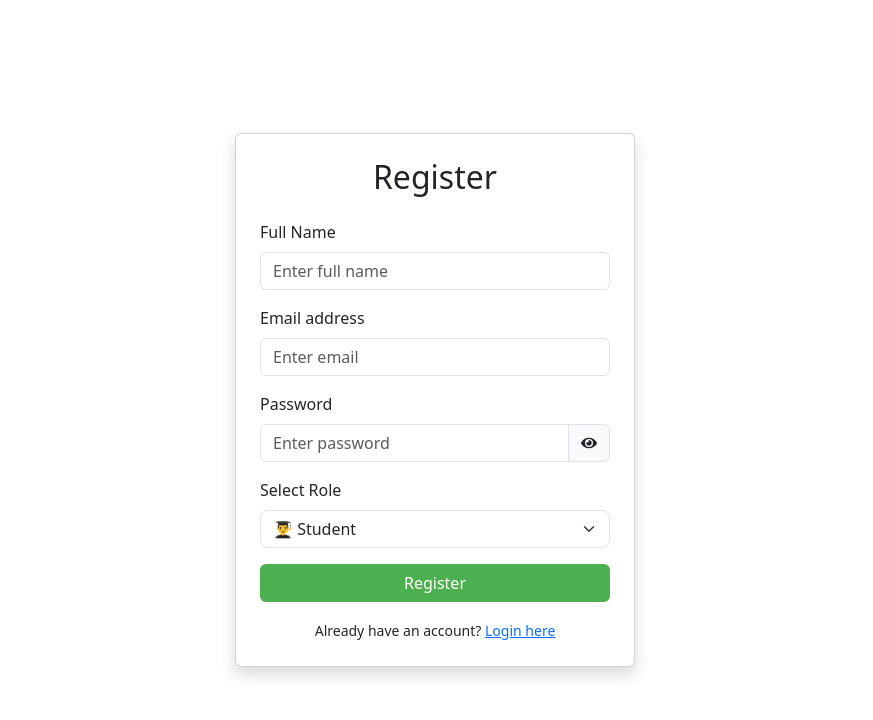
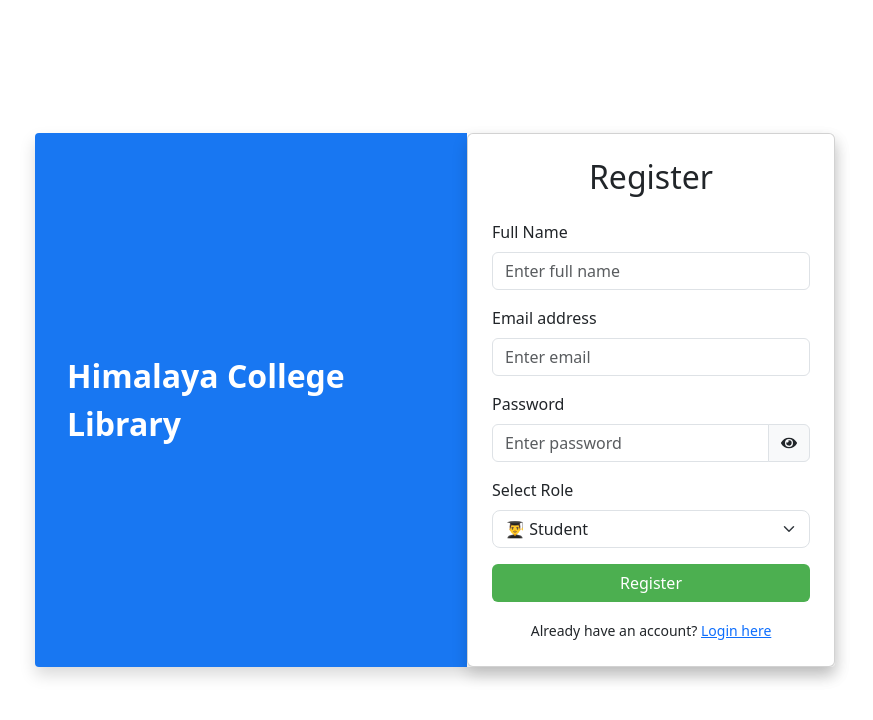
Before and after one commit to chaudharykeshavraj/mern_project, a React (Vite) app in the folder ui/: page /register in a window 1280 px wide. Shown: the top 720 px of the page, without its empty margins (205-1078 px from the left). Built offline with nearby package versions, Linux system fonts and the light colour scheme.

Commit message:
Added name of library in login and register page

```diff
--- a/ui/src/pages/Login.jsx
+++ b/ui/src/pages/Login.jsx
@@ -99,10 +99,13 @@ const Login = () => {
         }
     };
 
-    return (
+    {/* return (
         <div className="container d-flex justify-content-center align-items-center vh-100">
             <ToastContainer position="top-right" />
             <div className="card p-4 shadow" style={{ maxWidth: '400px', width: '100%' }}>
+
+
+
                 <h2 className="mb-4 text-center">Login</h2>
                 <form onSubmit={handleSubmit} noValidate>
                     <div className="mb-3">
@@ -150,7 +153,91 @@ const Login = () => {
                 </div>
             </div>
         </div>
+    ); */}
+
+
+    return (
+    <div className="container d-flex justify-content-center align-items-center vh-100">
+        <ToastContainer position="top-right" />
+        <div
+            className="d-flex shadow"
+            style={{ maxWidth: '800px', width: '100%', borderRadius: '0.25rem' }}
+        >
+            {/* Left side title */}
+            <div
+                style={{
+                    flex: 1,
+                    backgroundColor: '#1877f2',
+                    color: 'white',
+                    display: 'flex',
+                    alignItems: 'center',
+                    justifyContent: 'center',
+                    padding: '2rem',
+                    fontSize: '2rem',
+                    fontWeight: 'bold',
+                    borderTopLeftRadius: '0.25rem',
+                    borderBottomLeftRadius: '0.25rem',
+                    userSelect: 'none',
+                }}
+            >
+                Himalaya College Library
+            </div>
+
+            {/* Right side: your existing login card */}
+            <div style={{ flex: 1 }}>
+                <div className="card p-4 shadow" style={{ maxWidth: '400px', width: '100%' }}>
+                    <h2 className="mb-4 text-center">Login</h2>
+                    <form onSubmit={handleSubmit} noValidate>
+                        <div className="mb-3">
+                            <label htmlFor="email" className="form-label">Email address</label>
+                            <input
+                                id="email"
+                                type="email"
+                                className={`form-control ${emailError ? 'is-invalid' : ''}`}
+                                placeholder="Enter email"
+                                value={email}
+                                onChange={e => handleChange('email', e.target.value)}
+                                onBlur={() => handleBlur('email')}
+                            />
+                            {emailError && <div className="invalid-feedback">{emailError}</div>}
+                        </div>
+
+                        <div className="mb-3 position-relative">
+                            <label htmlFor="password" className="form-label">Password</label>
+                            <div className="input-group">
+                                <input
+                                    id="password"
+                                    type={showPassword ? 'text' : 'password'}
+                                    className={`form-control ${passwordError ? 'is-invalid' : ''}`}
+                                    placeholder="Enter password"
+                                    value={password}
+                                    onChange={e => handleChange('password', e.target.value)}
+                                    onBlur={() => handleBlur('password')}
+                                />
+
+                                <span
+                                    className="input-group-text"
+                                    style={{ cursor: 'pointer' }}
+                                    onClick={() => setShowPassword(!showPassword)}
+                                >
+                                    {showPassword ? <FaEyeSlash /> : <FaEye />}
+                                </span>
+                            </div>
+                            {passwordError && <div className="invalid-feedback">{passwordError}</div>}
+                        </div>
+
+                        <button type="submit" className="btn btn-primary w-100">Login</button>
+                    </form>
+                    <div className="mt-3 text-center">
+                        <small>Don't have an account? <a href="/register">Register here</a></small>
+                    </div>
+                </div>
+            </div>
+        </div>
+    </div>
     );
+
+
 };
 
 export default Login;
--- a/ui/src/pages/Register.jsx
+++ b/ui/src/pages/Register.jsx
@@ -47,7 +47,7 @@ const Register = () => {
         }
     };
 
-    return (
+    {/* return (
         <div className="container d-flex justify-content-center align-items-center vh-100">
             <ToastContainer position="top-right" />
             <div className="card p-4 shadow" style={{ maxWidth: '400px', width: '100%' }}>
@@ -142,7 +142,133 @@ const Register = () => {
                 </div>
             </div>
         </div>
+    ); */}
+
+
+    return (
+    <div className="container d-flex justify-content-center align-items-center vh-100">
+        <ToastContainer position="top-right" />
+        <div
+            className="d-flex shadow"
+            style={{ maxWidth: '800px', width: '100%', borderRadius: '0.25rem' }}
+        >
+            {/* Left side blue panel */}
+            <div
+                style={{
+                    flex: 1,
+                    backgroundColor: '#1877f2',
+                    color: 'white',
+                    display: 'flex',
+                    alignItems: 'center',
+                    justifyContent: 'center',
+                    padding: '2rem',
+                    fontSize: '2rem',
+                    fontWeight: 'bold',
+                    borderTopLeftRadius: '0.25rem',
+                    borderBottomLeftRadius: '0.25rem',
+                    userSelect: 'none',
+                }}
+            >
+                Himalaya College Library
+            </div>
+
+            {/* Right side: your existing Register card unchanged */}
+            <div style={{ flex: 1 }}>
+                <div className="card p-4 shadow" style={{ maxWidth: '400px', width: '100%' }}>
+                    <h2 className="mb-4 text-center">Register</h2>
+                    <form onSubmit={handleSubmit}>
+                        <div className="mb-3">
+                            <label htmlFor="name" className="form-label">Full Name</label>
+                            <input
+                                id="name"
+                                type="text"
+                                name="name"
+                                className="form-control"
+                                placeholder="Enter full name"
+                                value={form.name}
+                                onChange={handleChange}
+                                onFocus={handleFocus}
+                                required
+                            />
+                            {touched.name && form.name.length < 3 && (
+                                <div className="text-danger mt-1">Name must be at least 3 characters</div>
+                            )}
+                        </div>
+
+                        <div className="mb-3">
+                            <label htmlFor="email" className="form-label">Email address</label>
+                            <input
+                                id="email"
+                                type="email"
+                                name="email"
+                                className="form-control"
+                                placeholder="Enter email"
+                                value={form.email}
+                                onChange={handleChange}
+                                onFocus={handleFocus}
+                                required
+                            />
+                            {touched.email && !isValidEmail(form.email) && (
+                                <div className="text-danger mt-1">Invalid email format</div>
+                            )}
+                        </div>
+
+                        <div className="mb-3">
+                            <label htmlFor="password" className="form-label">Password</label>
+                            <div className="input-group">
+                                <input
+                                    id="password"
+                                    type={showPassword ? 'text' : 'password'}
+                                    name="password"
+                                    className="form-control"
+                                    placeholder="Enter password"
+                                    value={form.password}
+                                    onChange={handleChange}
+                                    onFocus={handleFocus}
+                                    required
+                                />
+                                <span
+                                    className="input-group-text"
+                                    style={{ cursor: 'pointer' }}
+                                    onClick={() => setShowPassword(!showPassword)}
+                                >
+                                    {showPassword ? <FaEyeSlash /> : <FaEye />}
+                                </span>
+                            </div>
+                            {touched.password && form.password.length < 6 && (
+                                <div className="text-danger mt-1">Password must be at least 6 characters</div>
+                            )}
+                        </div>
+
+                        <div className="mb-3">
+                            <label htmlFor="role" className="form-label">Select Role</label>
+                            <select
+                                id="role"
+                                name="role"
+                                className="form-select rounded-3"
+                                value={form.role}
+                                onChange={handleChange}
+                                required
+                            >
+                                <option value="student">👨‍🎓 Student</option>
+                                <option value="teacher">👩‍🏫 Teacher</option>
+                                <option value="admin">📚 Librarian</option>
+                            </select>
+                        </div>
+
+                        <button type="submit" className="btn w-100" style={{ backgroundColor: '#4CAF50', color: '#fff' }}>
+                            Register
+                        </button>
+                    </form>
+                    <div className="mt-3 text-center">
+                        <small>Already have an account? <a href="/login">Login here</a></small>
+                    </div>
+                </div>
+            </div>
+        </div>
+    </div>
     );
+
 };
 
 const inputStyle = {
```
